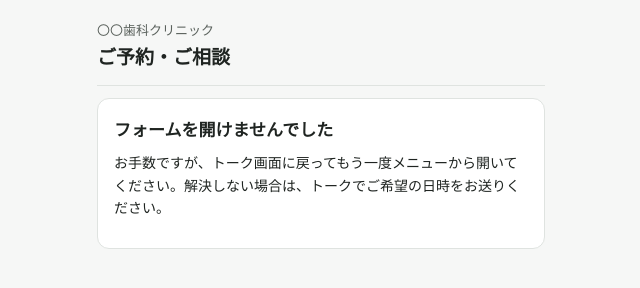
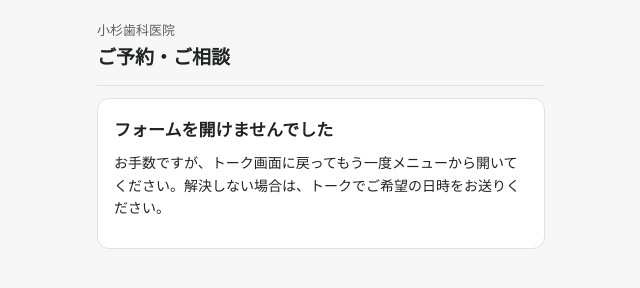
Before and after one commit to marume-0-0/line-forms, a plain HTML site: page index.html in a window 1280 px wide. Shown: the full height of the page, 319-959 px from the left. Drawn offline with Linux system fonts and the light colour scheme.

Commit message:
Update index.html

```diff
--- a/index.html
+++ b/index.html
@@ -14,7 +14,7 @@
    ========================================================= */
 const CONFIG = {
   LIFF_ID: '2012268229-vVN8i229',
-  CLINIC_NAME: '〇〇歯科クリニック',
+  CLINIC_NAME: '小杉歯科医院',
 
   // 休診曜日（0=日 1=月 2=火 3=水 4=木 5=金 6=土）
   CLOSED_WEEKDAYS: [0, 4],
```
